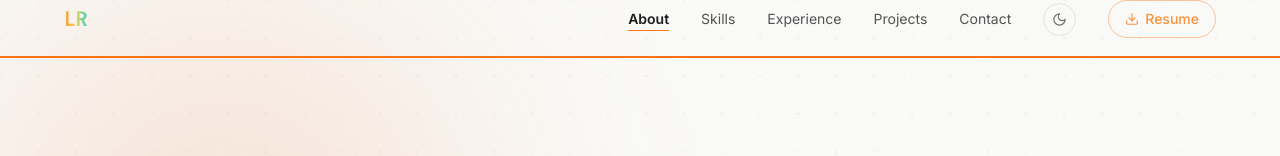
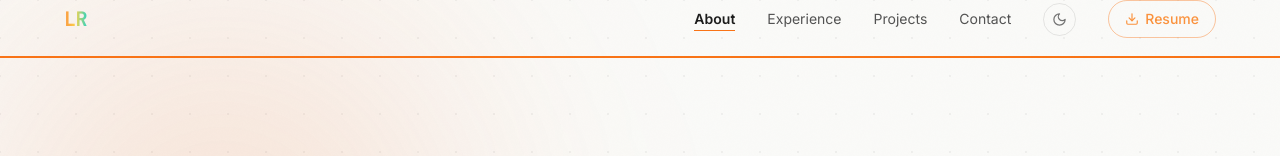
Before and after one commit to LaJuMiRa/Website-Portfolio, a Next.js app: page / in a window 1280 px wide. Shown: the top 156 px of the page. Built offline with nearby package versions, Linux system fonts and the light colour scheme.

Commit message:
Navbar changes

```diff
--- a/components/Navbar.tsx
+++ b/components/Navbar.tsx
@@ -8,7 +8,7 @@ import ThemeToggle from './ThemeToggle'
 
 const navLinks = [
   { href: '#about',      label: 'About' },
-  { href: '#skills',     label: 'Skills' },
+  //{ href: '#skills',     label: 'Skills' },
   { href: '#experience', label: 'Experience' },
   { href: '#projects',   label: 'Projects' },
   { href: '#contact',    label: 'Contact' },
```
